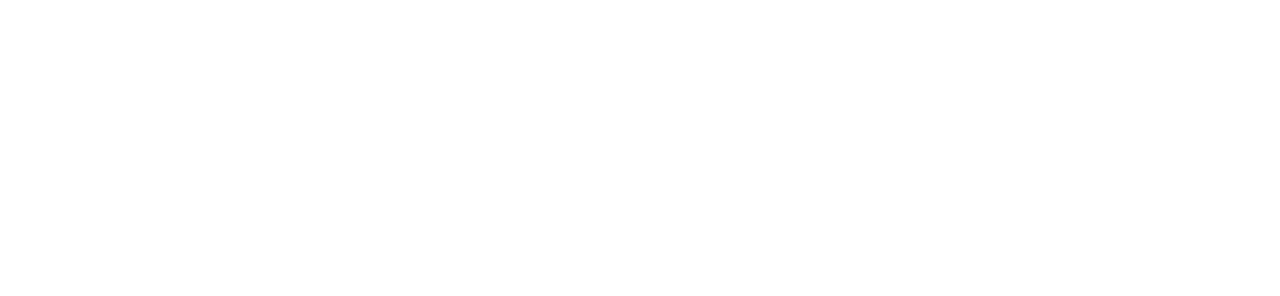
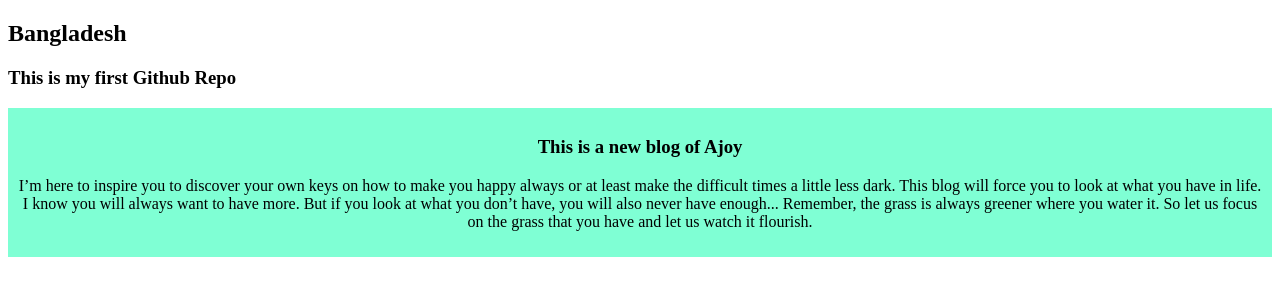
Before and after one commit to sahaajoy/my-first-git-repo, a plain HTML site: page index.html in a window 1280 px wide. Drawn offline with Linux system fonts and the light colour scheme.

Commit message:
added css design

```diff
--- a/index.html
+++ b/index.html
@@ -4,8 +4,15 @@
     <meta charset="UTF-8">
     <meta name="viewport" content="width=device-width, initial-scale=1.0">
     <title>My first Github Repo</title>
+    <link rel="stylesheet" href="styles/blog.css">
 </head>
 <body>
+    <h2>Bangladesh</h2>
+    <h3>This is my first Github Repo</h3>
+    <div>
+        <h3>This is a new blog of Ajoy</h3>
+        <p>I’m here to inspire you to discover your own keys on how to make you happy always or at least make the difficult times a little less dark. This blog will force you to look at what you have in life. I know you will always want to have more. But if you look at what you don’t have, you will also never have enough... Remember, the grass is always greener where you water it. So let us focus on the grass that you have and let us watch it flourish.</p>
+    </div>
 
 </body>
 </html>
--- /dev/null
+++ b/styles/blog.css
@@ -0,0 +1,5 @@
+div{
+    background-color: aquamarine;
+    text-align: center;
+    padding: 10px;
+}
```
